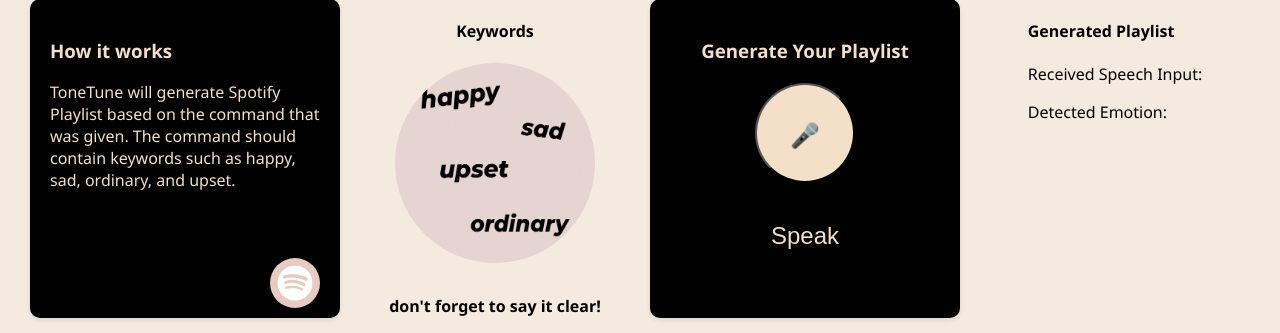
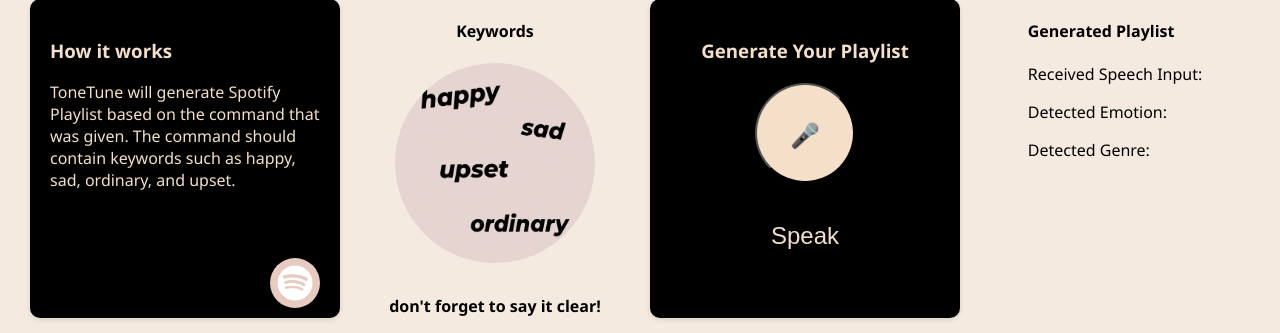
Before and after one commit to akwilapurba/ToneTuneAI, a Flask app: page / in a window 1280 px wide. Shown: the part 172-505 px from the top of the page. Run offline with Flask 3, Linux system fonts and the light colour scheme.

Commit message:
Show 2 playlist: emotion & genre

```diff
--- a/app.py
+++ b/app.py
@@ -14,12 +14,23 @@
     'happy': ('https://open.spotify.com/playlist/2ze9Ez4VNRj5Tf4VvlsgtX?si=HimFzHL9Qg-d2CElsQlxPw&pi=a-dROSCvKfS8C3&nd=1&dlsi=217e653d799044f6',
               '<iframe style="border-radius:12px" src="https://open.spotify.com/embed/playlist/2ze9Ez4VNRj5Tf4VvlsgtX?utm_source=generator&theme=0" width="100%" height="152" frameBorder="0" allowfullscreen="" allow="autoplay; clipboard-write; encrypted-media; fullscreen; picture-in-picture" loading="lazy"></iframe>'),
     'sad': ('https://open.spotify.com/playlist/2T7v3TghU7ynz7LhC2G3NH?si=Whi8GJs9Qn-FsJebnLxiIA&pi=a-ue9PFtuARfyt&nd=1&dlsi=cb3a80691f4f4c0d',
-            '<iframe style="border-radius:12px" src="https://open.spotify.com/embed/playlist/2T7v3TghU7ynz7LhC2G3NH?utm_source=generator&theme=0" width="100%" height="152" frameBorder="0" allowfullscreen="" allow="autoplay; clipboard-write; encrypted-media; fullscreen; picture-in-picture" loading="lazy"></iframe>'),
+            '<iframe style="border-radius:12px" src="https://open.spotify.com/embed/playlist/2T7v3TghU7ynz7LhC2G3NH?utm_source=generator" width="100%" height="352" frameBorder="0" allowfullscreen="" allow="autoplay; clipboard-write; encrypted-media; fullscreen; picture-in-picture" loading="lazy"></iframe>'),
     'ordinary': ('https://open.spotify.com/playlist/1Vuto5nEee1y2tkFfbr8eZ?si=BPTw66L3RCqlS4tZWZm9Kg&pi=a-WCuZdblkRm-b&nd=1&dlsi=277d820903da4a97',
                  '<iframe style="border-radius:12px" src="https://open.spotify.com/embed/playlist/1Vuto5nEee1y2tkFfbr8eZ?utm_source=generator&theme=0" width="100%" height="152" frameBorder="0" allowfullscreen="" allow="autoplay; clipboard-write; encrypted-media; fullscreen; picture-in-picture" loading="lazy"></iframe>'),
     'upset': ('https://open.spotify.com/playlist/3IAicaLI17kpLAAjvWzZoN?si=ddlr-pB0QMyTH8NG3nNK-Q&pi=a-vFOadQfLQAm4&nd=1&dlsi=fa902665bdd34252',
               '<iframe style="border-radius:12px" src="https://open.spotify.com/embed/playlist/3IAicaLI17kpLAAjvWzZoN?utm_source=generator&theme=0" width="100%" height="152" frameBorder="0" allowfullscreen="" allow="autoplay; clipboard-write; encrypted-media; fullscreen; picture-in-picture" loading="lazy"></iframe>')
     # Add more emotions and playlist URLs as needed
+}
+
+playlist_genre = {
+    'pop': ('https://open.spotify.com/playlist/37i9dQZF1DX9tPFwDMOaN1',
+            '<iframe style="border-radius:12px" src="https://open.spotify.com/embed/playlist/37i9dQZF1DX9tPFwDMOaN1?utm_source=generator&theme=0" width="100%" height="152" frameBorder="0" allowfullscreen="" allow="autoplay; clipboard-write; encrypted-media; fullscreen; picture-in-picture" loading="lazy"></iframe>'),
+    'indie': ('https://open.spotify.com/playlist/37i9dQZF1DX26DKvjp0s9M',
+              '<iframe style="border-radius:12px" src="https://open.spotify.com/embed/playlist/37i9dQZF1DX26DKvjp0s9M?utm_source=generator&theme=0" width="100%" height="152" frameBorder="0" allowfullscreen="" allow="autoplay; clipboard-write; encrypted-media; fullscreen; picture-in-picture" loading="lazy"></iframe>'),
+    'rock': ('https://open.spotify.com/playlist/37i9dQZF1DWYN0zdqzbEwl',
+             '<iframe style="border-radius:12px" src="https://open.spotify.com/embed/playlist/37i9dQZF1DWYN0zdqzbEwl?utm_source=generator&theme=0" width="100%" height="152" frameBorder="0" allowfullscreen="" allow="autoplay; clipboard-write; encrypted-media; fullscreen; picture-in-picture" loading="lazy"></iframe>'),
+    'jazz': ('https://open.spotify.com/playlist/37i9dQZF1DWZrhFFq3bnGV?si=a7247b4e26084221',
+             '<iframe style="border-radius:12px" src="https://open.spotify.com/embed/playlist/37i9dQZF1DWZrhFFq3bnGV?utm_source=generator&theme=0" width="100%" height="152" frameBorder="0" allowfullscreen="" allow="autoplay; clipboard-write; encrypted-media; fullscreen; picture-in-picture" loading="lazy"></iframe>')
 }
 
 # Route for the index page
@@ -39,20 +50,36 @@
     # Remove extra characters from the speech input
     cleaned_input = ''.join(c for c in speech_input if c.isalnum() or c.isspace())
 
-    # Extract the emotion from the speech input
+    # Initialize variables
     emotion = None
+    genre = ""
+
+    # Extract the emotion and genre from the speech input
     for word in cleaned_input.split():
         if word in playlist_urls:
             emotion = word
-            break
+        elif word in playlist_genre:
+            genre = word
 
     print("Detected emotion:", emotion)  # Added logging
+    print("Detected genre:", genre)  # Added logging
 
-    if emotion:
+    if emotion and genre:
+        emotion_playlist_url = playlist_urls[emotion][0]
+        genre_playlist_url = playlist_genre[genre][0]
+        emotion_embed_code = playlist_urls[emotion][1]
+        genre_embed_code = playlist_genre[genre][1]
+        return jsonify({'success': True, 'emotion_playlist_url': emotion_playlist_url, 'genre_playlist_url': genre_playlist_url, 'emotion_embedCode': emotion_embed_code, 'genre_embedCode': genre_embed_code, 'detectedEmotion': emotion, 'detectedGenre': genre})
+    elif emotion:
         playlist_url = playlist_urls[emotion][0]
-        return jsonify({'success': True, 'playlist_url': playlist_url, 'embedCode': playlist_urls[emotion][1],  'detectedEmotion': emotion})
+        embed_code = playlist_urls[emotion][1]
+        return jsonify({'success': True, 'emotion_playlist_url': playlist_url, 'emotion_embedCode': embed_code, 'detectedEmotion': emotion})
+    elif genre:
+        playlist_url = playlist_genre[genre][0]
+        embed_code = playlist_genre[genre][1]
+        return jsonify({'success': True, 'genre_playlist_url': playlist_url, 'genre_embedCode': embed_code, 'detectedGenre': genre})
     else:
-        return jsonify({'success': False, 'message': 'No emotion detected or playlist not found.'})
+        return jsonify({'success': False, 'message': 'No emotion or genre detected or playlists not found.'})
 
 if __name__ == "__main__":
     app.run(debug=True)
--- a/templates/index.html
+++ b/templates/index.html
@@ -45,19 +45,18 @@
                 <ul id="playlistItems">
                     <!-- Playlist items will be added here dynamically -->
                 </ul>
+                <ul id="playlistGenre">
+                    <!-- Playlist genre will be added here dynamically -->
+                </ul>
 
                 <p id="receivedSpeech">Received Speech Input: </p>
                 <p id="detectedEmotion">Detected Emotion: </p>
+                <p id="detectedGenre">Detected Genre: </p>
             </div>
         </aside>
     </main>
 
     <footer>
-        <!-- <div id="speechInfo">
-            <p id="receivedSpeech">Received Speech Input: </p>
-            <p id="detectedEmotion">Detected Emotion: </p>
-        </div> -->
-
         <h5>ABC's Artificial Inteligence Project <3</h5>
     </footer>
 
@@ -103,14 +102,14 @@
                         var response = JSON.parse(xhr.responseText);
                         console.log('Server response:', response); // Added logging
                         if (response.success) {
-                    displayPlaylist(response.playlist_url, response.embedCode);
-                    displaySpeechInfo(speechResult, response.detectedEmotion);
-                    speak("Here is your requested playlist have a good day!.");
+                            displayPlaylist(response.emotion_playlist_url, response.genre_playlist_url, response.emotion_embedCode, response.genre_embedCode);
+                            displaySpeechInfo(speechResult, response.detectedEmotion, response.detectedGenre);
+                            speak("Here are your requested playlists, have a good day!");
                         } else {
                             console.error('No playlist found:', response.message);
                             //Prompt the user repeat their input
                             speak("I'm sorry, I didn't catch that. Please try again and speak clearly based on the keywords.");
-                    displaySpeechInfo(speechResult, response.detectedEmotion);
+                            displaySpeechInfo(speechResult, response.detectedEmotion, response.detectedGenre);
                         }
                     } else {
                         console.error('Request failed:', xhr.status);
@@ -123,21 +122,43 @@
 
 
         // Function to display the generated playlist on the webpage.
-        function displayPlaylist(playlistUrl, embedCode) {
+        function displayPlaylist(emotion_playlist_url, genre_playlist_url, emotion_embedCode, genre_embedCode) {
             var playlistItems = document.getElementById('playlistItems');
-                playlistItems.innerHTML = embedCode;
+            var playlistGenre = document.getElementById('playlistGenre');
 
-                setTimeout(function() {
-                    window.open(playlistUrl, '_blank');
-                }, 5000);
+            // Clear previous playlist items
+            playlistItems.innerHTML = '';
+            playlistGenre.innerHTML = '';
+
+            // Add emotion playlist if available
+            if (emotion_playlist_url && emotion_embedCode) {
+                playlistItems.innerHTML += emotion_embedCode;
+
+            }
+
+            // Add genre playlist if available
+            if (genre_playlist_url && genre_embedCode) {
+                playlistGenre.innerHTML += genre_embedCode;
+
+            }
+
+            // Display the playlist URLs or playlist genre on the webpage.
+            if (emotion_playlist_url) {
+                playlistItems.innerHTML += '<li><a href="' + emotion_playlist_url + '" target="_blank">Emotion Playlist</a></li>';
+            }
+            if (genre_playlist_url) {
+                playlistGenre.innerHTML += '<li><a href="' + genre_playlist_url + '" target="_blank">Genre Playlist</a></li>';
+            }
         }
 
         // Function to display speech info on the webpage.
-        function displaySpeechInfo(speech_input, emotion) {
+        function displaySpeechInfo(speech_input, emotion, genre) {
             var receivedSpeech = document.getElementById('receivedSpeech');
             var detectedEmotion = document.getElementById('detectedEmotion');
+            var detectedGenre = document.getElementById('detectedGenre');
             receivedSpeech.innerText = 'Received Speech Input: ' + speech_input;
             detectedEmotion.innerText = 'Detected Emotion: ' + emotion;
+            detectedGenre.innerText = 'Detected Genre: ' + genre;
         }
     </script>
 
```
Lines whose indentation alone changed are shown as unchanged.
